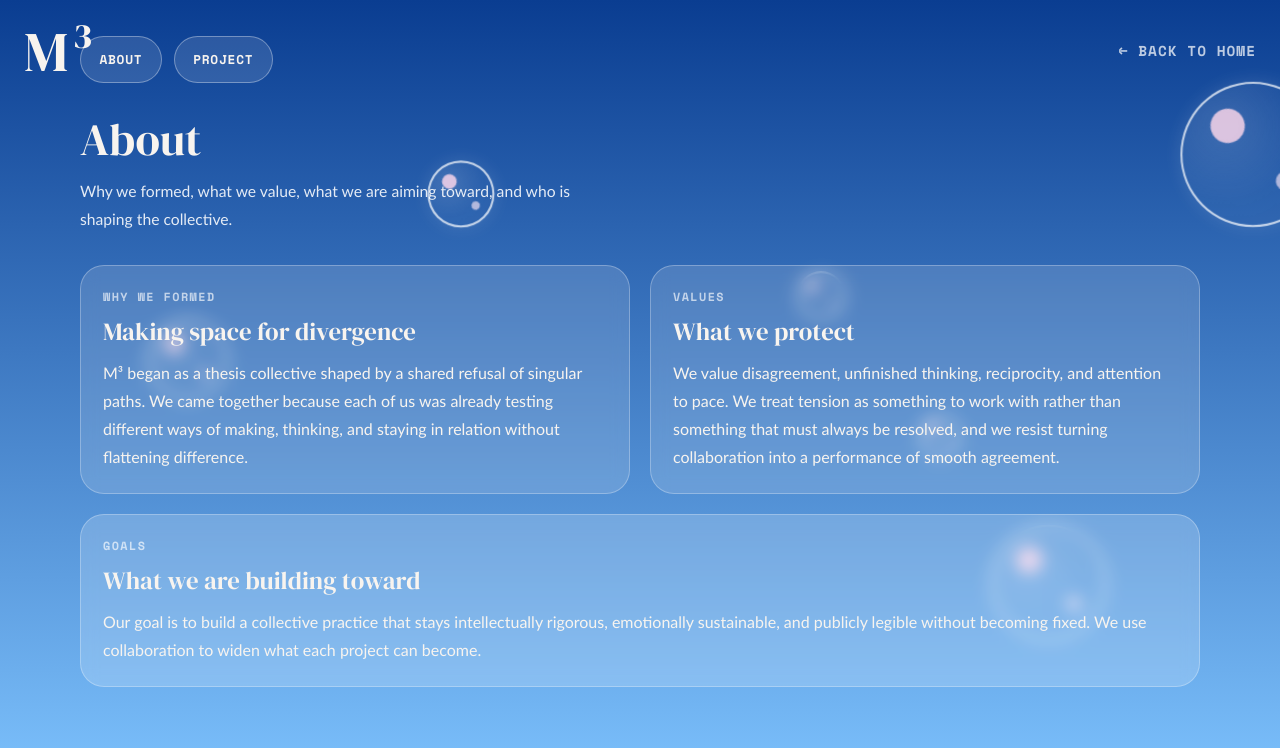
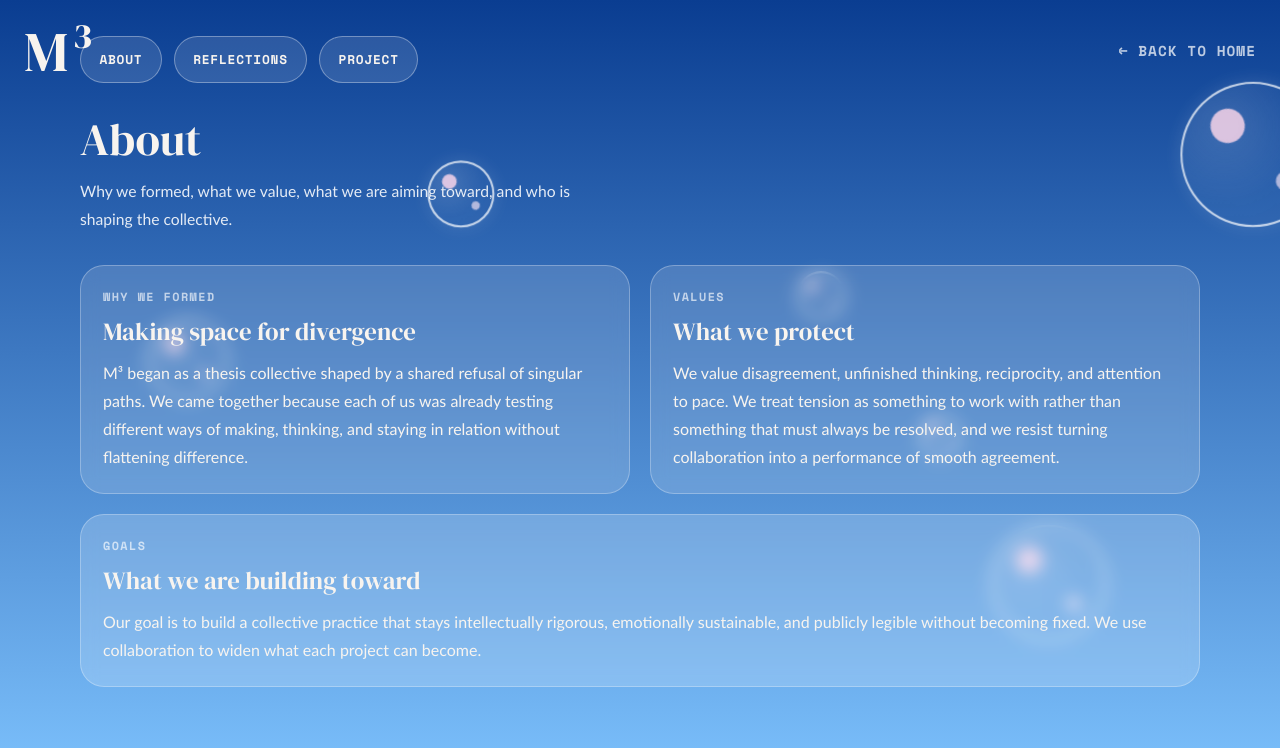
Before and after one commit to jouhsuan16/M3, a plain HTML site: page about.html in a window 1280 px wide. Shown: the top 748 px of the page. Drawn offline with nearby package versions, Linux system fonts and the light colour scheme.

Commit message:
04/21 17:26

```diff
--- a/about.html
+++ b/about.html
@@ -31,6 +31,7 @@
     <section class="document-shell">
       <div class="link-cluster">
         <a class="link-pill" href="#about-section">About</a>
+        <a class="link-pill" href="#collective-reflections-section">Reflections</a>
         <a class="link-pill" href="#project-section">Project</a>
       </div>
 
```
